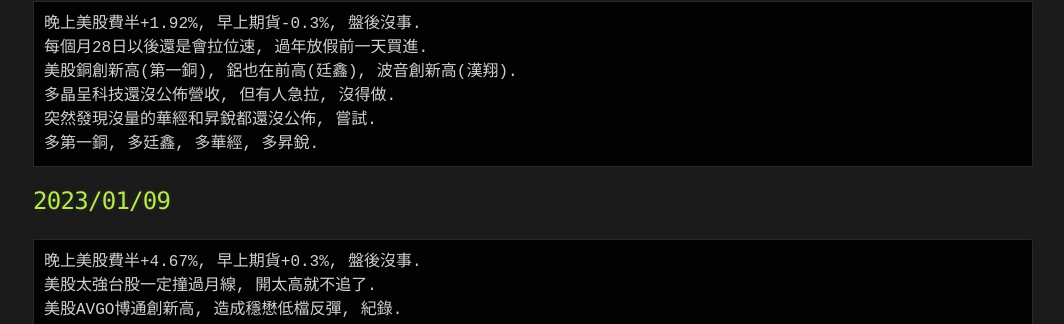
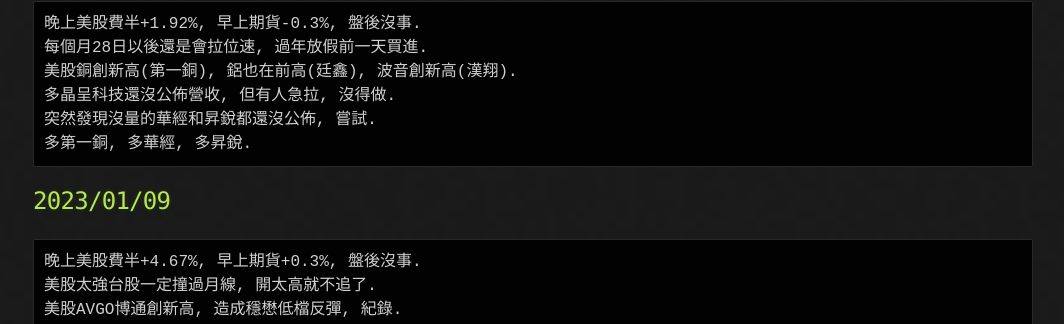
Before and after one commit to lepg5487/Stock_God, a Jekyll site: the page built from index.md, in a window 1280 px wide and 900 px high, scrolled down 388 px. Shown: the part 245-569 px from the top of the window, without its empty margins (107-1171 px from the left). Built offline with Jekyll 4.4.1, drawn with Linux system fonts in a browser that asks for light colours; our own code applies the rules of GitHub Pages for plain Markdown files.

Commit message:
Update index.md

````diff
--- a/index.md
+++ b/index.md
@@ -25,7 +25,7 @@
 美股銅創新高(第一銅), 鋁也在前高(廷鑫), 波音創新高(漢翔).
 多晶呈科技還沒公佈營收, 但有人急拉, 沒得做.
 突然發現沒量的華經和昇銳都還沒公佈, 嘗試.
-多第一銅, 多廷鑫, 多華經, 多昇銳.
+多第一銅, 多華經, 多昇銳.
 ```
 
 ## 2023/01/09
````
